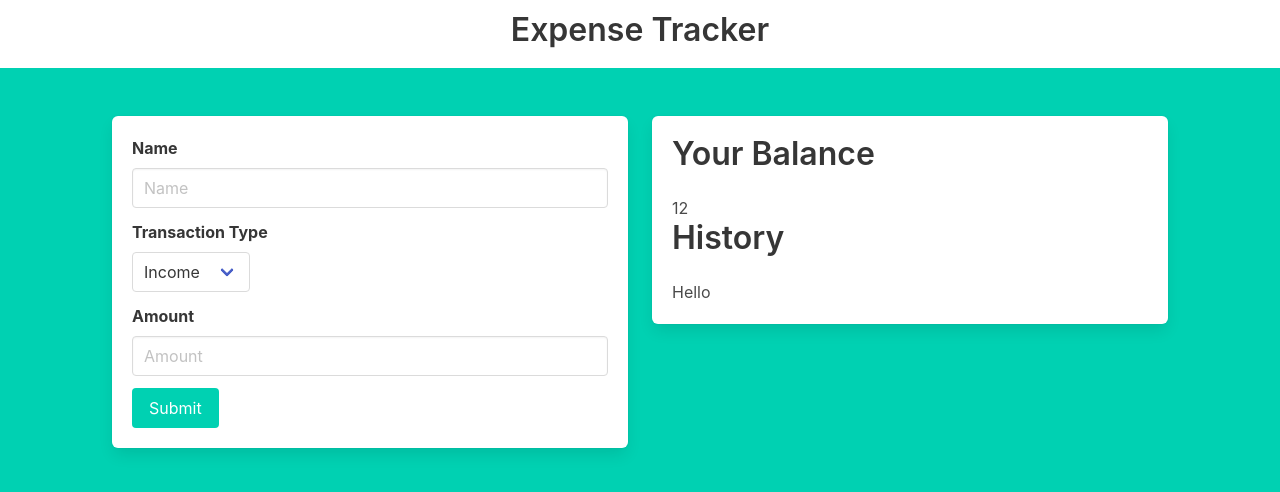
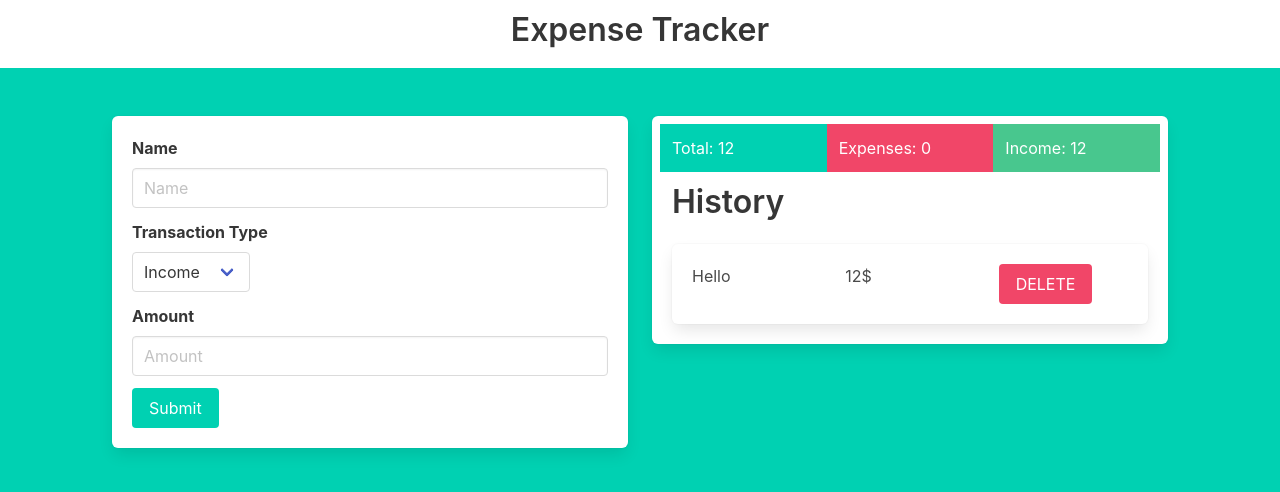
Before and after one commit to ejazahm3d/expense-tracker, a React (Create React App) app: page / in a window 1280 px wide. Shown: the top 492 px of the page. Built offline with nearby package versions, Linux system fonts and the light colour scheme.

Commit message:
Expense tracker completed

```diff
--- a/src/App.jsx
+++ b/src/App.jsx
@@ -1,6 +1,6 @@
 import React, { useContext } from "react";
 import "./App.scss";
-import ExpenseTracker from "./components/ExpenseTracker";
+import ExpenseTrackerForm from "./components/ExpenseTrackerForm";
 import Balance from "./components/Balance";
 import Layout from "./components/Layout";
 
@@ -11,7 +11,7 @@ function App() {
         <div style={{ height: "100vh" }} className="section container">
           <section className="columns">
             <div className="column">
-              <ExpenseTracker />
+              <ExpenseTrackerForm />
             </div>
             <div className="column">
               <Balance />
--- a/src/components/Balance.jsx
+++ b/src/components/Balance.jsx
@@ -1,5 +1,6 @@
 import React, { useContext } from "react";
 import { AppCtx } from "../context/GlobalState";
+import TransactionList from "./TransactionList";
 
 const Balance = () => {
   const { transactions } = useContext(AppCtx);
@@ -9,19 +10,37 @@ const Balance = () => {
       return acc + curr.amount;
     }, 0);
   };
+
+  const totalIncome = () => {
+    return transactions.reduce((acc, curr) => {
+      if (curr.transactionType === "inc") {
+        return acc + curr.amount;
+      }
+      return acc;
+    }, 0);
+  };
+  const totalExpenses = () =>
+    transactions.reduce(
+      (acc, curr) => (curr.transactionType === "exp" ? acc + curr.amount : acc),
+      0
+    );
+
   return (
     <>
       <div className="box">
-        <div>
-          <h3 className="title">Your Balance</h3>
-          <p>{totalBalance()}</p>
+        <div className="columns is-vcentered has-text-white">
+          <div className="column has-background-primary">
+            Total: {totalBalance()}
+          </div>
+          <div className="column has-background-danger">
+            Expenses: {Math.abs(totalExpenses())}
+          </div>
+          <div className="column has-background-success">
+            Income: {totalIncome()}
+          </div>
         </div>
         <h3 className="title">History</h3>
-        <div>
-          {transactions.map((transaction) => (
-            <div key={transaction.id}>{transaction.name}</div>
-          ))}
-        </div>
+        <TransactionList transactions={transactions} />
       </div>
     </>
   );
--- a/src/components/ExpenseTracker.jsx
+++ b/src/components/ExpenseTrackerForm.jsx
@@ -8,7 +8,12 @@ const ExpenseTracker = (props) => {
   const { addTransaction } = useContext(AppCtx);
   const handleSubmitForm = (data) => {
     const amount = data.transactionType === "exp" ? -data.amount : +data.amount;
-    const transaction = { id: v4(), name: data.name, amount };
+    const transaction = {
+      id: v4(),
+      name: data.name,
+      amount,
+      transactionType: data.transactionType,
+    };
     addTransaction(transaction);
     reset();
   };
--- /dev/null
+++ b/src/components/TransactionList.jsx
@@ -0,0 +1,32 @@
+import React, { useContext } from "react";
+import { AppCtx } from "../context/GlobalState";
+
+const TransactionList = ({ transactions }) => {
+  const { deleteTransaction } = useContext(AppCtx);
+  return (
+    <div>
+      {transactions.map((transaction) => (
+        <div className={`box `} key={transaction.id}>
+          <div className="columns">
+            <div className="column is-one-third-mobile is-one-third-tablet">
+              {transaction.name}
+            </div>
+            <div className="column is-one-third-mobile is-one-third-tablet">
+              {Math.abs(transaction.amount)}$
+            </div>
+            <div className="column is-one-third-mobile is-one-third-tablet">
+              <button
+                className="button is-danger"
+                onClick={() => deleteTransaction(transaction.id)}
+              >
+                DELETE
+              </button>
+            </div>
+          </div>
+        </div>
+      ))}
+    </div>
+  );
+};
+
+export default TransactionList;
--- a/src/context/GlobalState.jsx
+++ b/src/context/GlobalState.jsx
@@ -2,7 +2,7 @@ import React, { createContext, useReducer } from "react";
 import AppReducer from "./AppReducer";
 
 const initialState = {
-  transactions: [{ id: 1, name: "Hello", amount: 12 }],
+  transactions: [{ id: 1, transactionType: "inc", name: "Hello", amount: 12 }],
 };
 
 // Create context
```
